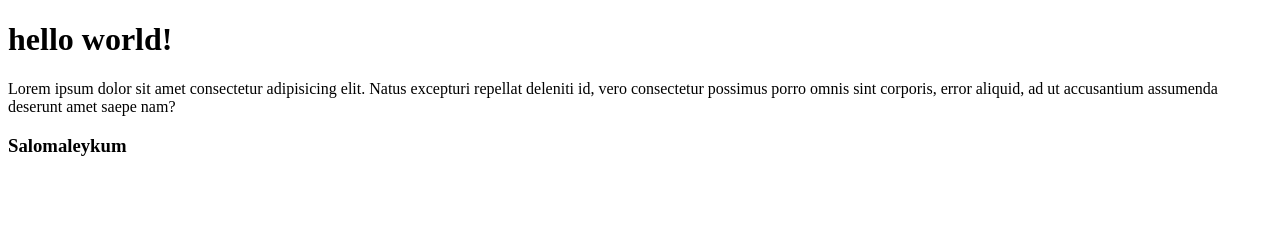
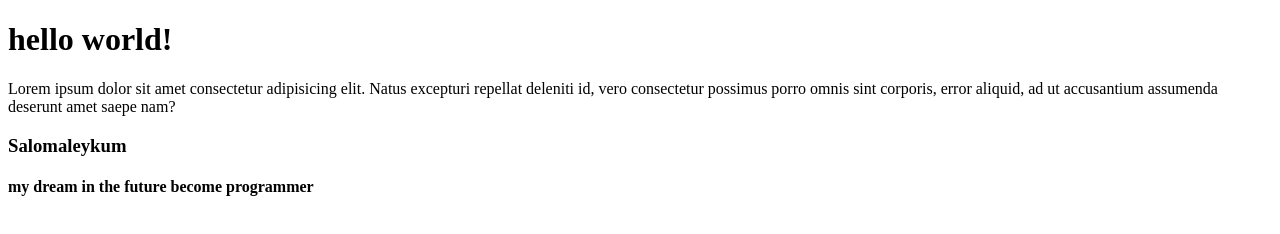
Before and after one commit to mehriddinsaidov/SimpleProject, a plain HTML site: page index.html in a window 1280 px wide. Drawn offline with Linux system fonts and the light colour scheme.

Commit message:
add h4 to html

```diff
--- a/index.html
+++ b/index.html
@@ -14,6 +14,7 @@
         Lorem ipsum dolor sit amet consectetur adipisicing elit. Natus excepturi repellat deleniti id, vero consectetur possimus porro omnis sint corporis, error aliquid, ad ut accusantium assumenda deserunt amet saepe nam?
     </p>
     <h3>Salomaleykum</h3>
+    <h4>my dream in the future become programmer</h4>
 </body>
 
 </html>
```
